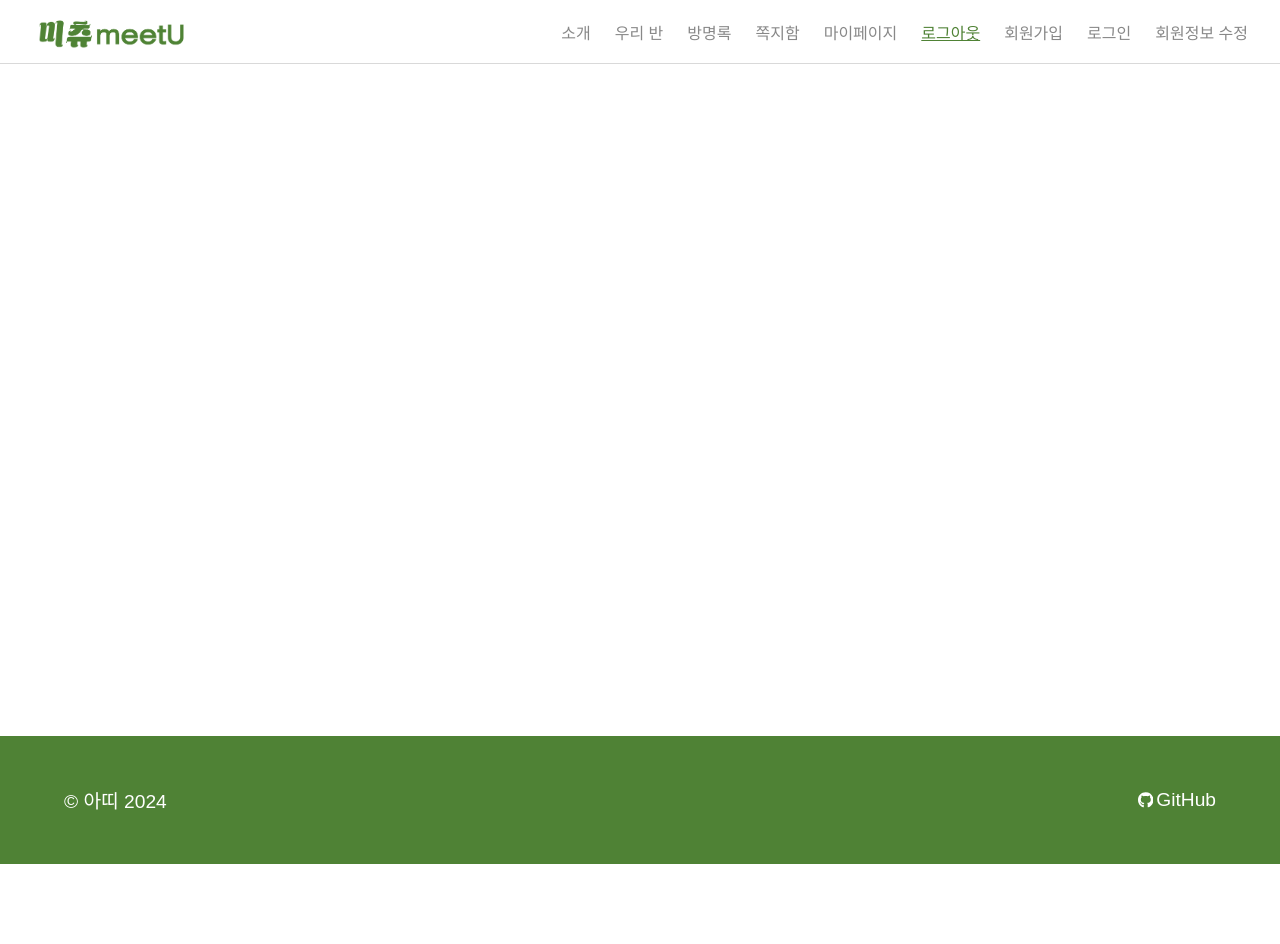
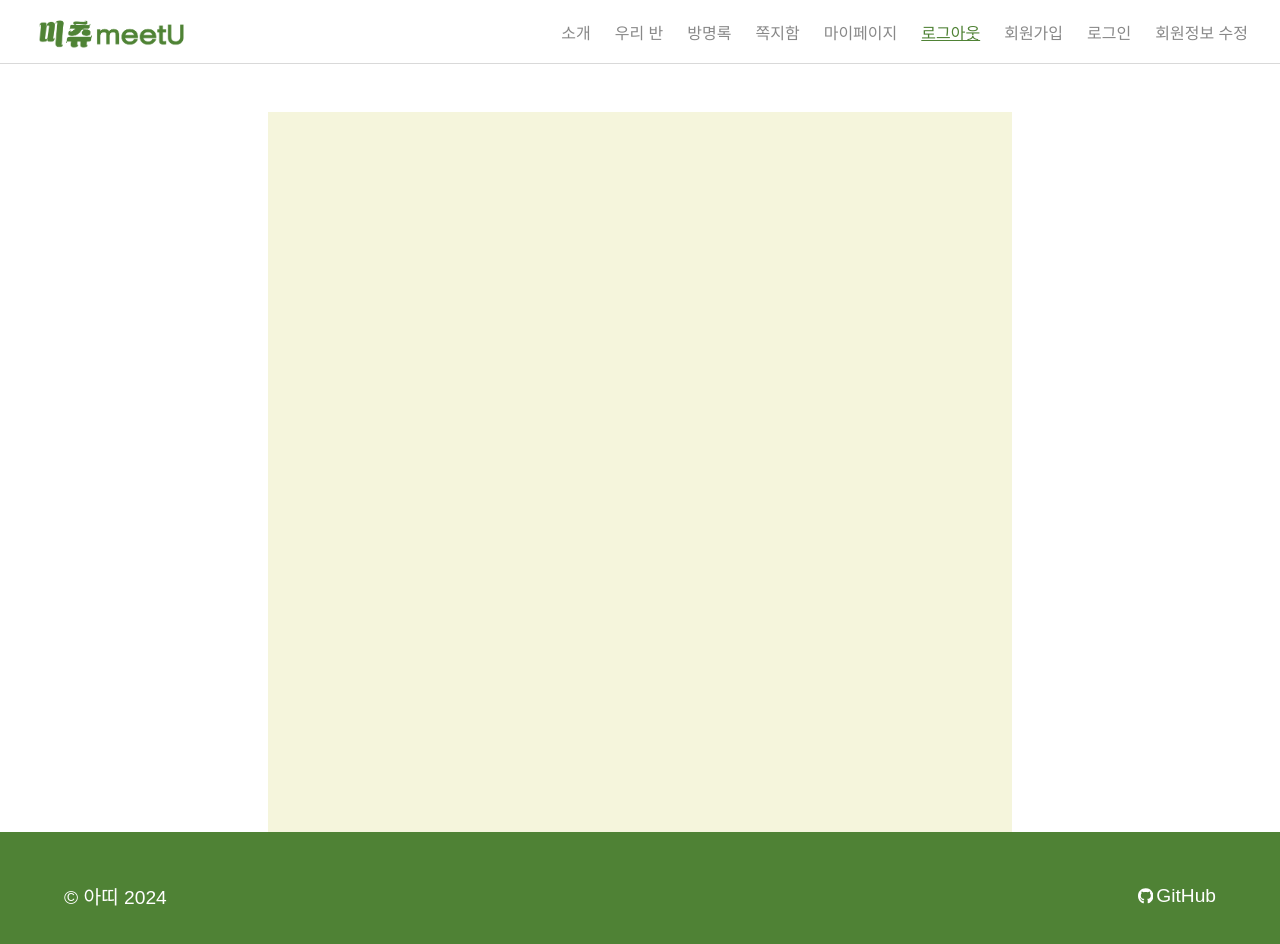
Before and after one commit to haebinPark/meetU, a React (Create React App) app in the folder Client/: page / in a window 1280 px wide. Shown: the top 944 px of the page. Before the commit the page ends 864 px from the top, so only its background shows below. Built offline with nearby package versions, Linux system fonts and the light colour scheme; a web font is replaced by a local one.

Commit message:
[FE]✨Feat : main 공통 레이아웃 마크업 & CSS #33

```diff
--- a/Client/src/App.js
+++ b/Client/src/App.js
@@ -1,21 +1,12 @@
-import { styled } from "styled-components";
 import { Outlet } from "react-router-dom";
-import Header from "./layout/Header.jsx";
-import Footer from "./layout/Footer.jsx";
-
-const Main = styled.main`
-  min-height: 100%;
-  padding: 3rem;
-`;
+import PageLayout from "./layout/PageLayout.jsx";
 
 function App() {
   return (
     <>
-      <Header />
-      <Main>
+      <PageLayout>
         <Outlet />
-      </Main>
-      <Footer />
+      </PageLayout>
     </>
   );
 }
--- /dev/null
+++ b/Client/src/layout/PageLayout.jsx
@@ -0,0 +1,37 @@
+import { styled } from "styled-components";
+import Header from "./Header.jsx";
+import Footer from "./Footer.jsx";
+
+const Main = styled.main`
+  // 모바일(기본) 레이아웃
+  width: 100%;
+  min-height: 100%;
+  padding: 3rem;
+  margin-left: auto;
+  margin-right: auto;
+
+  // 데스크탑 레이아웃
+  @media screen and (min-width: 1024px) {
+    max-width: 840px;
+  }
+`;
+
+const Section = styled.section`
+  width: 100%;
+  height: 100vh;
+  background-color: beige;
+`;
+
+function PageLayout({ children }) {
+  return (
+    <>
+      <Header />
+      <Main>
+        <Section>{children}</Section>
+      </Main>
+      <Footer />
+    </>
+  );
+}
+
+export default PageLayout;
```
